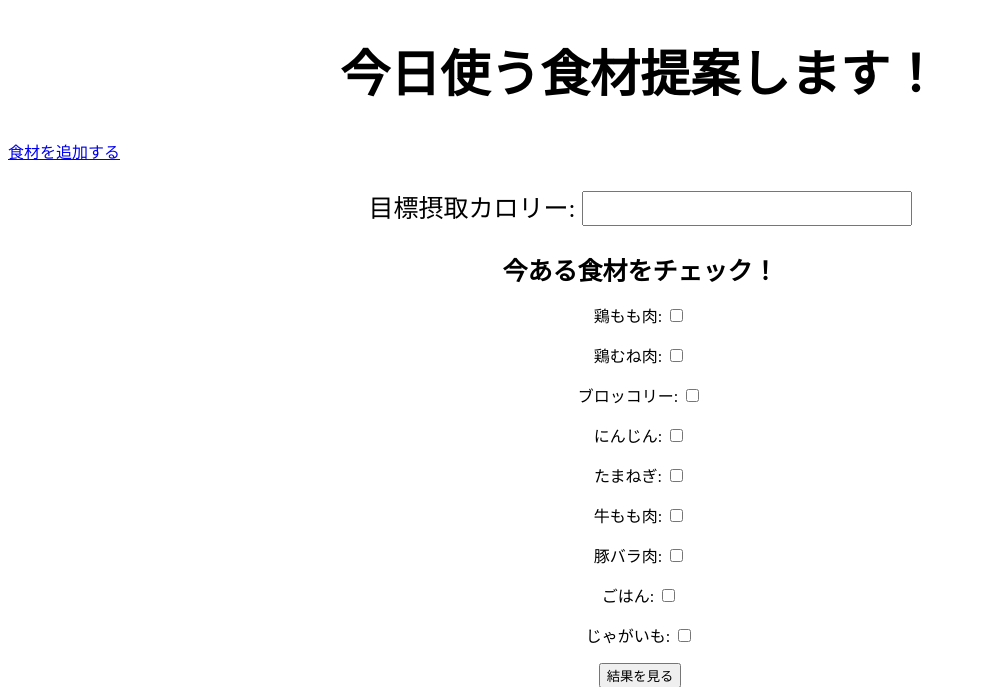
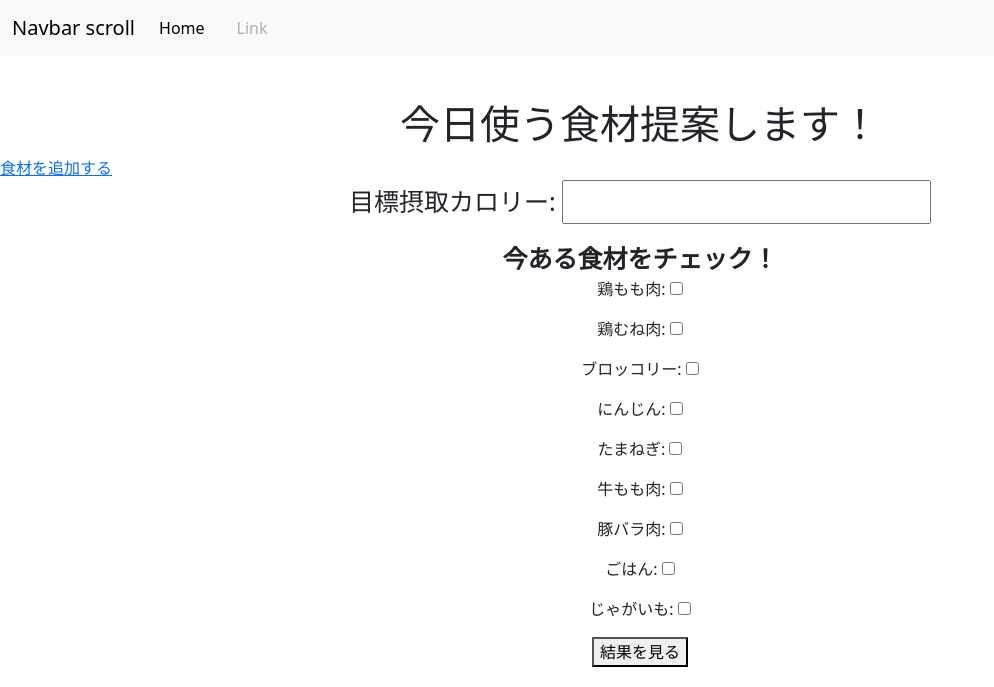
Before and after one commit to Im-not-yoneda/food-recommend, a Django app: page / in a window 1280 px wide. Shown: the top 687 px of the page, without its empty margins (0-994 px from the left). Run offline with Django 4.2, Linux system fonts and the light colour scheme.

Commit message:
ナビゲーションバーを追加しました。

```diff
--- a/Recommend/static/css/style.css
+++ b/Recommend/static/css/style.css
@@ -1,6 +1,7 @@
 h1 {
   font-size: 50px;
   text-align: center;
+  padding-top: 100px;
 }
 form {
   text-align: center;
--- a/Recommend/templates/polls/index.html
+++ b/Recommend/templates/polls/index.html
@@ -4,9 +4,49 @@
     <meta charset="UTF-8" />
     <meta name="viewport" content="width=device-width, initial-scale=1.0" />
     <link href="../../static/css/style.css" rel="stylesheet" />
-    <title>Document</title>
+    <link
+      href="https://cdn.jsdelivr.net/npm/bootstrap@5.3.0/dist/css/bootstrap.min.css"
+      rel="stylesheet"
+      integrity="sha384-9ndCyUaIbzAi2FUVXJi0CjmCapSmO7SnpJef0486qhLnuZ2cdeRhO02iuK6FUUVM"
+      crossorigin="anonymous"
+    />
+    <title>FoodRecommend</title>
   </head>
   <body>
+    <div class="container">
+      <nav class="navbar fixed-top navbar-expand-lg bg-body-tertiary">
+        <div class="container-fluid">
+          <a class="navbar-brand" href="#">Navbar scroll</a>
+          <button
+            class="navbar-toggler"
+            type="button"
+            data-bs-toggle="collapse"
+            data-bs-target="#navbarScroll"
+            aria-controls="navbarScroll"
+            aria-expanded="false"
+            aria-label="Toggle navigation"
+          >
+            <span class="navbar-toggler-icon"></span>
+          </button>
+          <div class="collapse navbar-collapse" id="navbarScroll">
+            <ul
+              class="navbar-nav me-auto my-2 my-lg-0 navbar-nav-scroll"
+              style="--bs-scroll-height: 100px"
+            >
+              <li class="nav-item">
+                <a class="nav-link active" aria-current="page" href="/">Home</a>
+              </li>
+              <li class="nav-item">
+                <a class="nav-link" href="/"></a>
+              </li>
+              <li class="nav-item">
+                <a class="nav-link disabled">Link</a>
+              </li>
+            </ul>
+          </div>
+        </div>
+      </nav>
+    </div>
     <h1>今日使う食材提案します！</h1>
     <a href="/insert/">食材を追加する</a>
     <form method="post">
@@ -40,5 +80,10 @@
       </div>
     </div>
     {% endif %}
+    <script
+      src="https://cdn.jsdelivr.net/npm/bootstrap@5.3.0/dist/js/bootstrap.bundle.min.js"
+      integrity="sha384-geWF76RCwLtnZ8qwWowPQNguL3RmwHVBC9FhGdlKrxdiJJigb/j/68SIy3Te4Bkz"
+      crossorigin="anonymous"
+    ></script>
   </body>
 </html>
```
